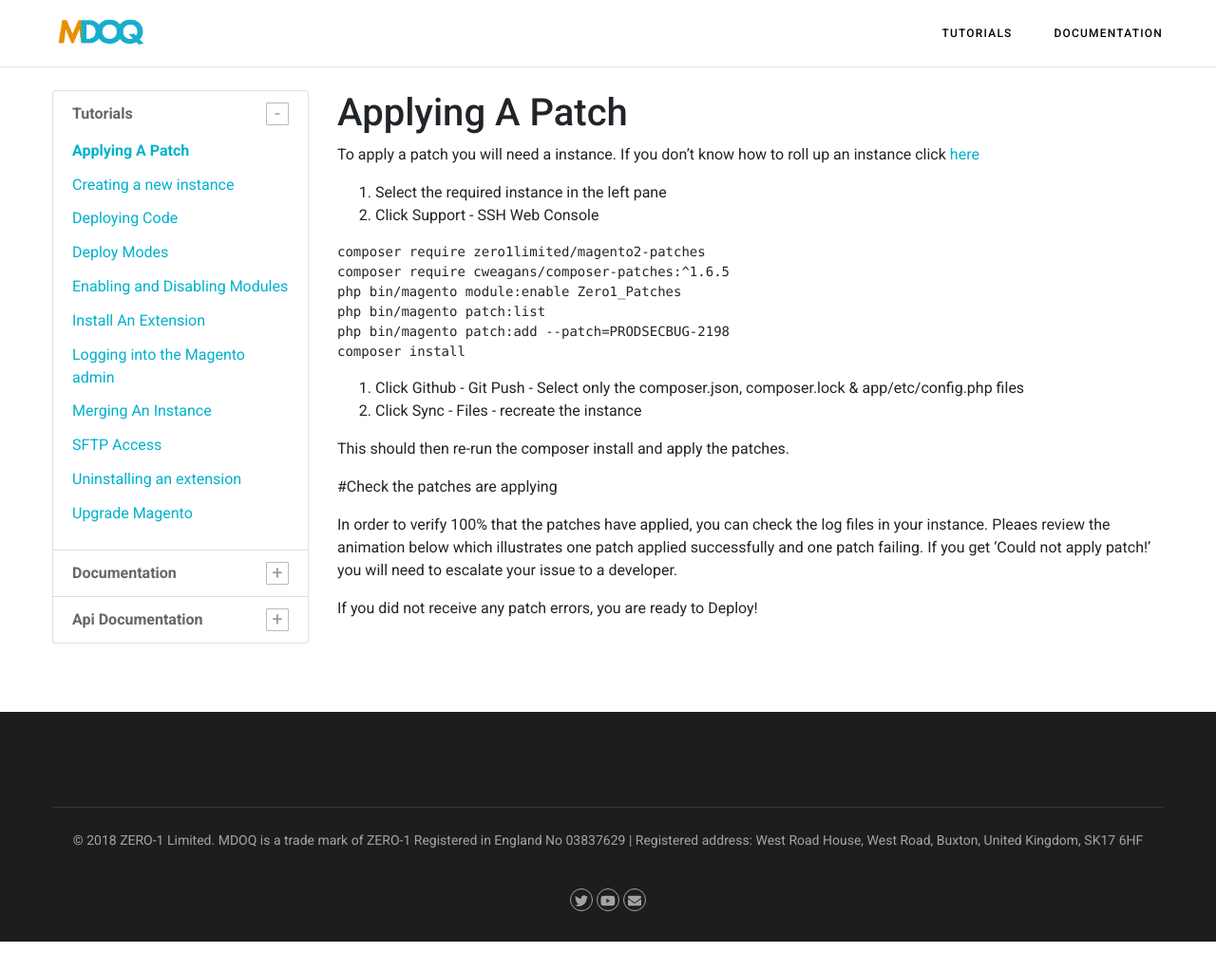
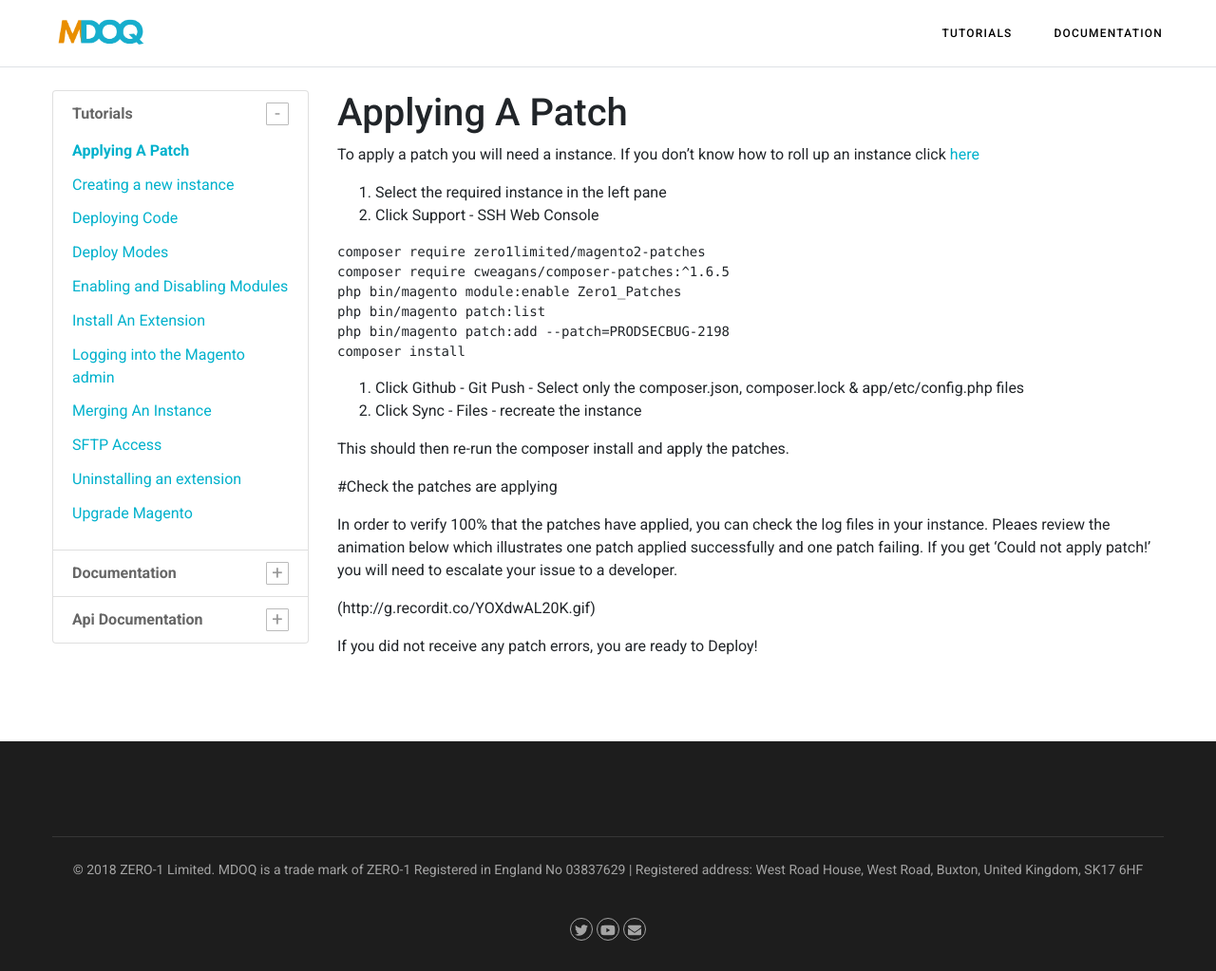
Before and after one commit to zero1limited/mdoq-docs, a Jekyll site: the page built from docs/tutorials/applying-a-patch.md, in a window 1280 px wide. Shown: the whole page at 95% size. Built offline with Jekyll 4.4.1, drawn with Linux system fonts in a browser that asks for light colours; nearby versions of some CDN libraries; before the commit the page ends 992 px from its top, so only the background shows below that; part of the change alters nothing that is shown.

Commit message:
Update applying-a-patch.md

```diff
--- a/docs/tutorials/applying-a-patch.md
+++ b/docs/tutorials/applying-a-patch.md
@@ -28,4 +28,6 @@ This should then re-run the composer install and apply the patches.
 
 In order to verify 100% that the patches have applied, you can check the log files in your instance. Pleaes review the animation below which illustrates one patch applied successfully and one patch failing. If you get 'Could not apply patch!' you will need to escalate your issue to a developer.
 
+(http://g.recordit.co/YOXdwAL20K.gif)
+
 If you did not receive any patch errors, you are  ready to Deploy!
```
